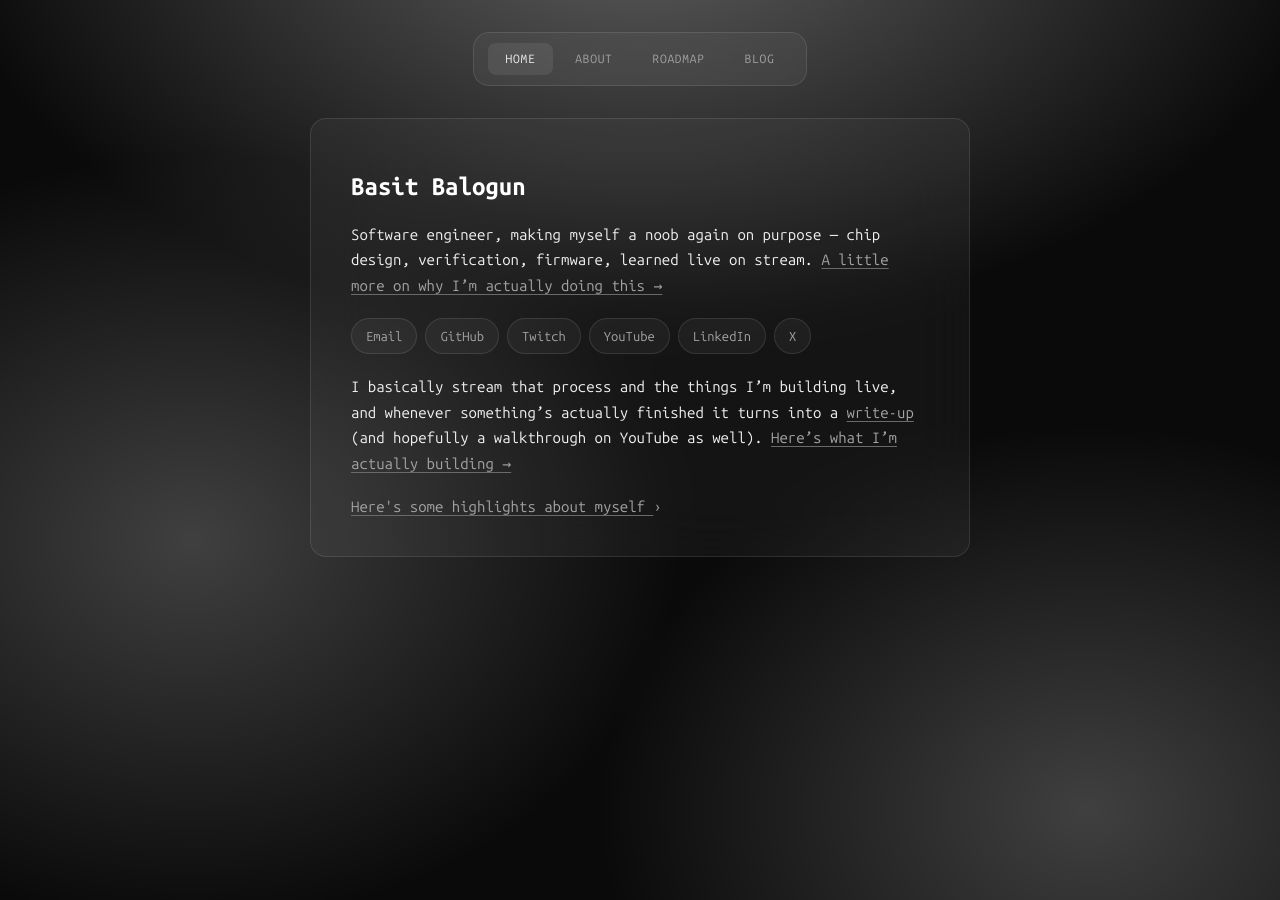
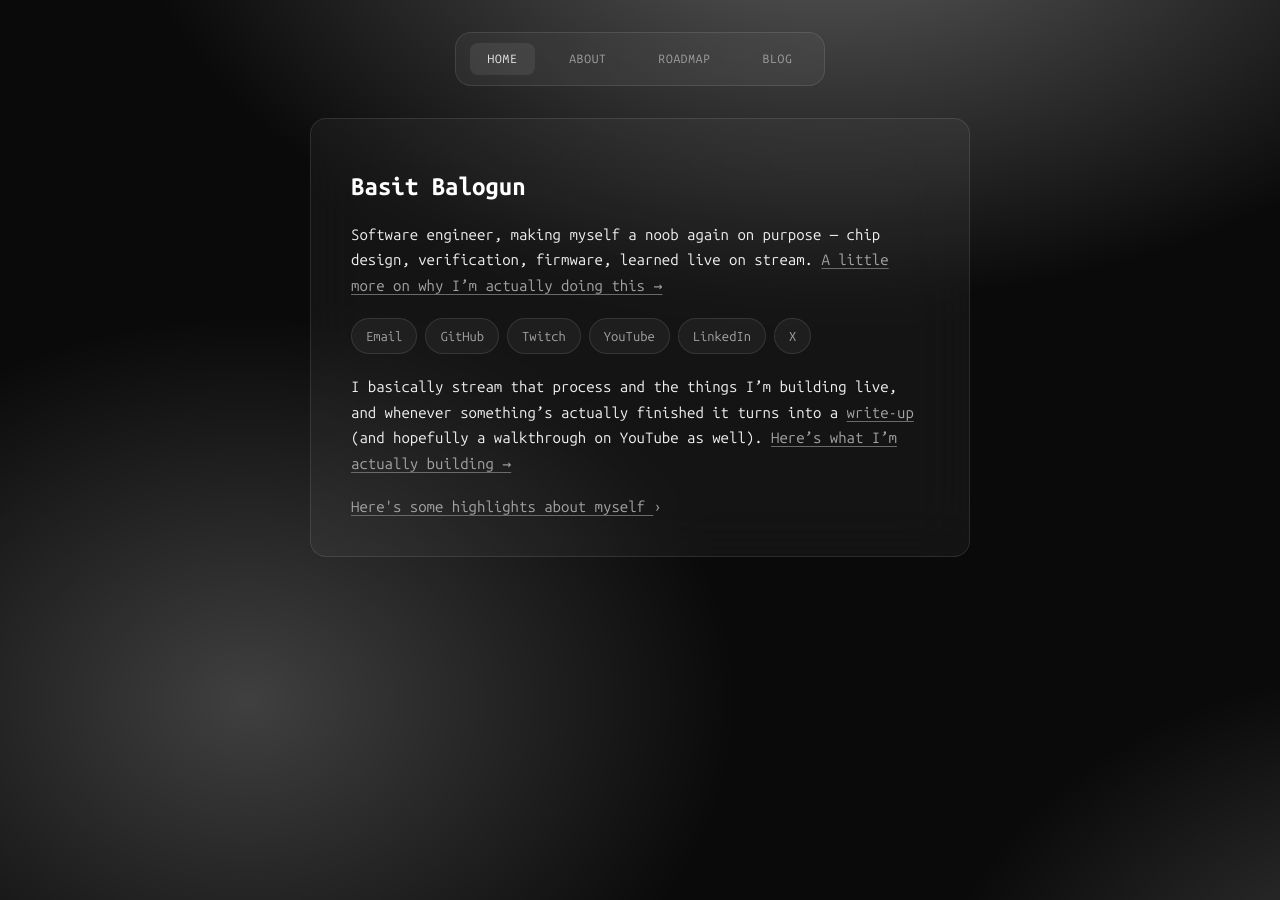
Before and after one commit to Basit-Balogun10/Basit-Balogun10.github.io, a Jekyll site: the page built from index.md, in a window 1280 px wide. Built offline with Jekyll 4.4.1, drawn with Linux system fonts in a browser that asks for light colours.

Commit message:
Wider nav item spacing, slow background drift, smooth hover transitions
Nav gap 4px -> 16px (separate from the earlier per-item padding
change). Background gradients now drift slowly (30s, barely
perceptible) via background-size:130% + animated background-position
-- needed the oversized background-size since a 100%-sized gradient
has nowhere to visibly pan to. Added transition on color/background/
text-decoration-color across nav links, body links, social chips, the
CV toggle, and blog post links, so hover states ease instead of
snapping.

```diff
--- a/_layouts/default.html
+++ b/_layouts/default.html
@@ -42,7 +42,13 @@
       radial-gradient(ellipse 700px 550px at 15% 60%, rgba(255,255,255,0.22), transparent 70%),
       radial-gradient(ellipse 700px 550px at 85% 90%, rgba(255,255,255,0.22), transparent 70%),
       #0a0a0a;
+    /* Larger than the viewport so background-position has room to
+       actually pan -- without this, the gradients already cover
+       100% of the element and shifting position has nothing visible
+       to do. */
+    background-size: 130% 130%;
     background-attachment: fixed;
+    animation: drift 30s ease-in-out infinite alternate;
     color: var(--text);
     font-family: 'Ubuntu Mono', 'Cascadia Mono', 'SF Mono', Consolas, Menlo, monospace;
     line-height: 1.7;
@@ -65,7 +71,7 @@
   nav {
     display: flex;
     justify-content: center;
-    gap: 4px;
+    gap: 16px;
     font-size: 12px;
     letter-spacing: 0.06em;
     text-transform: uppercase;
@@ -78,6 +84,7 @@
     text-decoration: none;
     padding: 6px 18px;
     border-radius: 8px;
+    transition: color 0.2s ease, background 0.2s ease;
   }
   nav a:hover { color: var(--text); background: var(--glass-strong); }
   nav a.active { color: var(--text); background: var(--glass-strong); }
@@ -98,6 +105,11 @@
     to { opacity: 1; transform: translateY(0); }
   }
 
+  @keyframes drift {
+    from { background-position: 0% 0%; }
+    to { background-position: 10% 6%; }
+  }
+
   h1, h2, h3 {
     color: #ffffff;
     line-height: 1.35;
@@ -108,7 +120,7 @@
 
   p { font-size: 15px; color: var(--text); margin: 18px 0; }
 
-  a { color: var(--text-dim); text-decoration-color: var(--text-dimmer); text-underline-offset: 3px; }
+  a { color: var(--text-dim); text-decoration-color: var(--text-dimmer); text-underline-offset: 3px; transition: color 0.2s ease, text-decoration-color 0.2s ease; }
   a:hover { color: var(--text); text-decoration-color: var(--text); }
 
   .meta {
@@ -157,6 +169,7 @@
     font-size: 13px;
     text-decoration: none;
     color: var(--text-dim);
+    transition: color 0.2s ease, background 0.2s ease;
   }
   .social-links a:hover { background: var(--glass-strong); color: var(--text); }
 
@@ -169,6 +182,7 @@
     text-underline-offset: 3px;
     font-size: 15px;
     user-select: none;
+    transition: color 0.2s ease, text-decoration-color 0.2s ease;
   }
   details.resume-toggle summary::-webkit-details-marker { display: none; }
   details.resume-toggle summary:hover { color: var(--text); text-decoration-color: var(--text); }
@@ -207,6 +221,7 @@
     color: #ffffff;
     text-decoration: none;
     margin-top: 4px;
+    transition: color 0.2s ease;
   }
   .post-list-item a:hover { color: var(--text-dim); }
 
```
